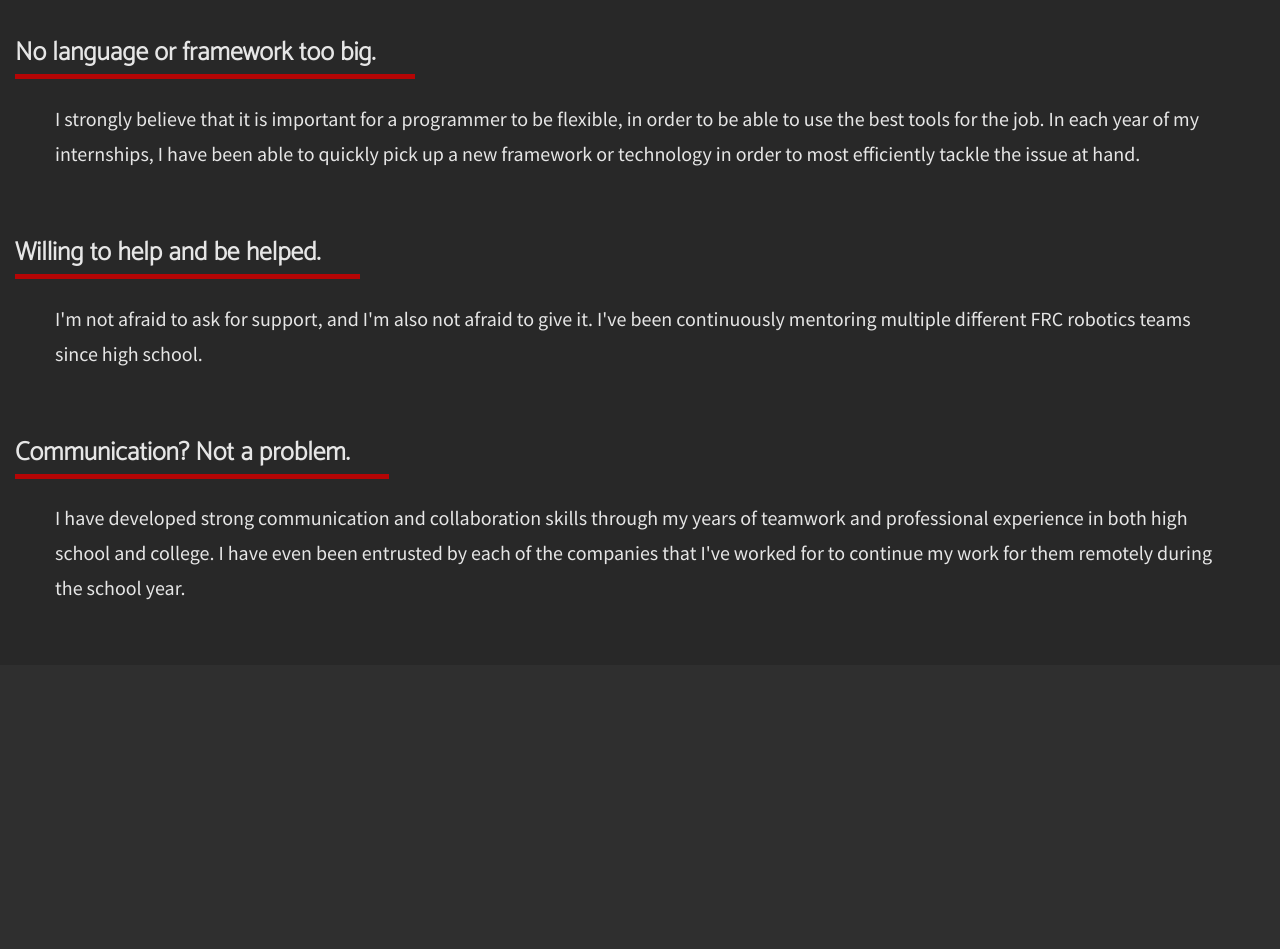
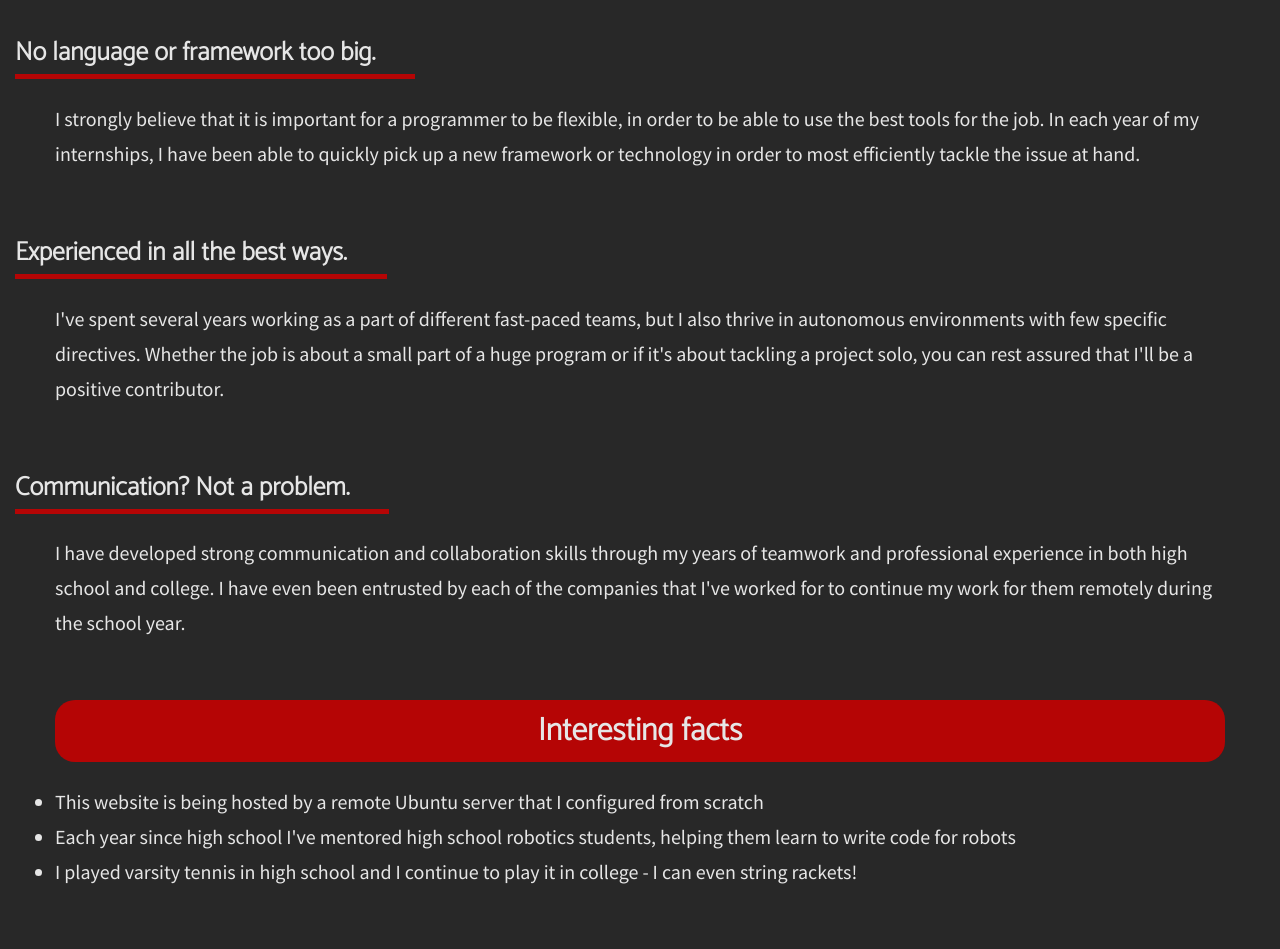
Before and after one commit to JoelRummel/joelrummel.net, a PHP site: page / in a window 1280 px wide. Shown: the part 1253-2202 px from the top of the page. Before the commit the page ends 1853 px from the top, so only its background shows below. Run offline with PHP 8.4, Linux system fonts and the light colour scheme.

Commit message:
Created interesting facts, and rewrote 2nd blurb

```diff
--- a/index.php
+++ b/index.php
@@ -1,4 +1,10 @@
 <?php require_once("init.php"); ?>
+
+<style>
+	ul li {
+		margin-left: 0px;
+	}
+</style>
 
 <div id="LandingHeader">
 	<h1>Hi, I'm Joel Rummel.</h1>
@@ -43,10 +49,10 @@
 			new framework or technology in order to most efficiently tackle the issue at hand.</p>
 	</div>
 	<div class="BlurbBox">
-		<h2 class="SectionHeader">Willing to help and be helped.</h2>
-		<p class="BlurbBody">I'm not afraid to ask for support, and I'm also not afraid to give it.
-			I've been continuously mentoring multiple different FRC robotics teams since high school.
-		</p>
+		<h2 class="SectionHeader">Experienced in all the best ways.</h2>
+		<p class="BlurbBody">I've spent several years working as a part of different fast-paced teams, but I also thrive in
+			autonomous environments with few specific directives. Whether the job is about a small part of a huge program or
+			if it's about tackling a project solo, you can rest assured that I'll be a positive contributor.</p>
 	</div>
 	<div class="BlurbBox">
 		<h2 class="SectionHeader">Communication? Not a problem.</h2>
@@ -55,5 +61,11 @@
 			companies that I've worked for to continue my work for them remotely during the school year.</p>
 	</div>
 </div>
+<h1>Interesting facts</h1>
+<ul>
+	<li>This website is being hosted by a remote Ubuntu server that I configured from scratch</li>
+	<li>Each year since high school I've mentored high school robotics students, helping them learn to write code for robots</li>
+	<li>I played varsity tennis in high school and I continue to play it in college - I can even string rackets!</li>
+</ul>
 
 <?php require_once("footer.php"); ?>
```
